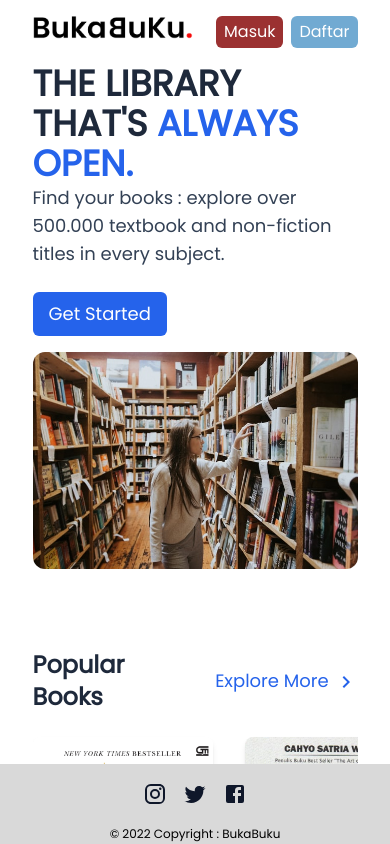
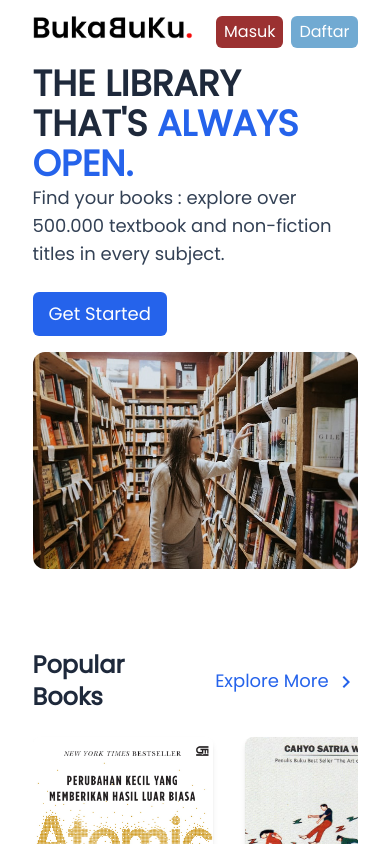
Before and after one commit to HMS-Group-1/HMS-Project-1, a React (Create React App) app: page / in a window 390 px wide. Shown: the top 844 px of the page. Built offline with nearby package versions, Linux system fonts and the light colour scheme.

Commit message:
Change footer content, Add welcome component on listBook Mobile version

```diff
--- a/src/components/Footer.js
+++ b/src/components/Footer.js
@@ -1,21 +1,46 @@
 import React from 'react';
-import InstagramIcon from '@mui/icons-material/Instagram';
-import TwitterIcon from '@mui/icons-material/Twitter';
-import FacebookIcon from '@mui/icons-material/Facebook';
 import '../styles/Footer.css';
 
 
 
 function Footer() {
   return (
-    <div className='footer'>
-        <div className='flex justify-center content-center items-center m-auto gap-4'>
-            <InstagramIcon className='w-20 text-slate-900 cursor-pointer' />
-            <TwitterIcon className='w-20 text-slate-900 cursor-pointer' />
-            <FacebookIcon className='w-20 text-slate-900 cursor-pointer' />
+      <div className='flex tablet:flex-row flex-col flex-wrap justify-between mt-8 w-full relative items-start  bottom-[-140px]'>
+        <div className="member">
+          <p className='text-slate-800 font-semibold text-medium mb-4'>Member</p>
+          <ul>
+            <li className='cursor-pointer text-slate-600 text-sm font-normal mb-2'>Book by Popularity</li>
+            <li className='cursor-pointer text-slate-600 text-sm font-normal mb-2'>Book by Name</li>
+            <li className='cursor-pointer text-slate-600 text-sm font-normal mb-2'>Book Resource</li>
+            <li className='cursor-pointer text-slate-600 text-sm font-normal mb-2'>Testimoni</li>
+          </ul>
         </div>
-            <p className='text-slate-900 text-sm'> &copy; 2022 Copyright : BukaBuku</p>
-    </div>
+        <div className="company mt-4 tablet:mt-0">
+          <p className='text-slate-800 font-semibold text-medium mb-4'>Company</p>
+          <ul>
+            <li className='cursor-pointer text-slate-600 text-sm font-normal mb-2'>Book Advertisement</li>
+            <li className='cursor-pointer text-slate-600 text-sm font-normal mb-2'>Ads with Us</li>
+            <li className='cursor-pointer text-slate-600 text-sm font-normal mb-2'>Company Profile</li>
+          </ul>
+        </div>
+        <div className="about mt-4 tablet:mt-0">
+          <p className='text-slate-800 font-semibold text-medium mb-4'>About BukuBuku</p>
+          <ul>
+            <li className='cursor-pointer text-slate-600 text-sm font-normal mb-2'>About Us</li>
+            <li className='cursor-pointer text-slate-600 text-sm font-normal mb-2'>Career with Us</li>
+            <li className='cursor-pointer text-slate-600 text-sm font-normal mb-2'>International Partner</li>
+          </ul>
+        </div>
+        <div className="contact mt-4 tablet:mt-0">
+          <p className='text-slate-800 font-semibold text-medium mb-4'>Contact</p>
+          <ul>
+            <li className='cursor-pointer text-slate-600 text-sm font-normal mb-2'>Contact Us</li>
+            <li className='cursor-pointer text-slate-600 text-sm font-normal mb-2'>FAQ</li>
+            <li className='cursor-pointer text-slate-600 text-sm font-normal mb-2'>Feedback</li>
+            <li className='cursor-pointer text-slate-600 text-sm font-normal mb-2'>Social Media</li>
+          </ul>
+        </div>
+      </div>
   )
 }
 
--- a/src/pages/HistoryPeminjaman.js
+++ b/src/pages/HistoryPeminjaman.js
@@ -1,4 +1,5 @@
 import React from 'react'
+import Footer from '../components/Footer'
 import Navbar from '../components/Navbar'
 import TableHistory from '../components/TableHistory'
 
@@ -7,6 +8,7 @@
         <div className='flex-col h-screen relative m-4 tablet:w-[90%] laptop:-w-[90%] desktop:max-w-[80%] tablet:m-auto tablet:mb-4'>
             <Navbar />
             <TableHistory/>
+            <Footer/>
         </div>
     )
 }
--- a/src/pages/Home.js
+++ b/src/pages/Home.js
@@ -6,18 +6,20 @@
 import Partner from '../components/Partner';
 import Testimonial from '../components/Testimonial';
 import PopulerBooks from '../components/PopulerBooks';
-import Footer  from '../components/Footer';
+import Footer from '../components/Footer';
 
 function Home() {
 	return (
 		<div className='bg-white w-full'>
 			<div className='flex-col h-screen relative w-5/6 m-auto tablet:w-full laptop:-w-[90%] desktop:max-w-[80%] tablet:m-auto tablet:mb-4'>
 				<Navbar />
-				<HeroSection/>
-				<PopulerBooks/>
-				<Partner/>
-				<Testimonial/>
-				<Footer/>
+				<HeroSection />
+				<PopulerBooks />
+				<Partner />
+				<Testimonial />
+				<div className='bottom-[120px] relative'>
+					<Footer />
+				</div>
 			</div>
 		</div>
 	);
--- a/src/pages/ListBooks.js
+++ b/src/pages/ListBooks.js
@@ -1,4 +1,4 @@
-import React, { useState } from 'react';
+import React, { useContext, useState } from 'react';
 import { Link } from 'react-router-dom';
 import Navbar from '../components/Navbar';
 import axios from '../helpers/interceptor';
@@ -9,8 +9,11 @@
 import Stack from '@mui/material/Stack';
 import searchIllustration from '../assets/searching-data.svg';
 import Footer from '../components/Footer';
+import { ContextProvider } from '../helpers/context';
+
 
 const ListBooks = () => {
+	const { isLogin } = useContext(ContextProvider);
 	const [books, setBooks] = useState([]);
 	const [loading, setLoading] = useState(false);
 	const [search, setSearch] = useState({
@@ -92,6 +95,10 @@
 			<div className="flex-col relative m-4 tablet:w-[90%] desktop:max-w-[80%] laptop:-w-[90%] tablet:m-auto tablet:mb-4 h-[100%]">
 				<div className="desktop:sticky desktop:top-0 desktop:z-20 desktop:pb-1 bg-white rounded-b-lg">
 					<Navbar />
+					<div className='w-full tablet:hidden bg-gradient-to-r from-cyan-400 to-blue-600 py-4 rounded-md justify-center'>
+						<p className='text-lg text-center font-semibold text-white'>{`Hello, ${toTitleCase(isLogin.nama)}`}</p>
+						<p className='text-sm text-center font-medium text-white'>Find a best book for you</p>
+					</div>
 					<div className="my-2 flex mb-4 desktop:mb-8">
 						<input type="text" id="search" className="py-2 px-4 w-full shadow appearance-none border rounded leading-tight focus:outline-none focus:shadow-outline" onKeyDown={handleKeydown} placeholder="Cari nama atau deskripsi..." />
 						<button onClick={btnSearchHandler} className="px-4 rounded-md bg-unguTua text-white ml-2">
--- a/src/pages/detailBuku.js
+++ b/src/pages/detailBuku.js
@@ -8,10 +8,8 @@
 
 const DetailBuku = () => {
     const params = useParams();
-    const context = useContext(ContextProvider);
     const { isLogin } = useContext(ContextProvider);
     const [books, setBookShow] = useState([]);
-    const [kategori, setKategori] = useState('')
     const [loading, setLoading] = useState(false)
 
     useEffect(() => {
--- a/src/pages/kembalikanbuku.js
+++ b/src/pages/kembalikanbuku.js
@@ -1,4 +1,5 @@
 import React from "react";
+import Footer from "../components/Footer";
 import Navbar from "../components/Navbar";
 import TablePengembalian from "../components/TablePengembalian";
 
@@ -7,6 +8,7 @@
         <div className='flex-col h-screen relative m-4 tablet:w-[90%] desktop:max-w-[80%] laptop:-w-[90%] tablet:m-auto tablet:mb-4'>
             <Navbar />
             <TablePengembalian/>
+            <Footer/>
         </div>
     )
 }
--- a/src/pages/pinjambuku.js
+++ b/src/pages/pinjambuku.js
@@ -1,11 +1,13 @@
 import React from 'react';
+import Footer from '../components/Footer';
 import Navbar from '../components/Navbar';
 import TablePinjam from '../components/TablePinjam';
 const PinjamBuku = () => {
 	return (
-		<div className="flex-col h-screen relative m-4 tablet:w-[90%] laptop:-w-[90%] desktop:max-w-[80%] tablet:m-auto tablet:mb-4">
+		<div className="flex-col h-[100%] relative m-4 tablet:w-[90%] laptop:-w-[90%] desktop:max-w-[80%] tablet:m-auto tablet:mb-4">
 			<Navbar />
 			<TablePinjam />
+			<Footer/>
 		</div>
 	);
 };
```
